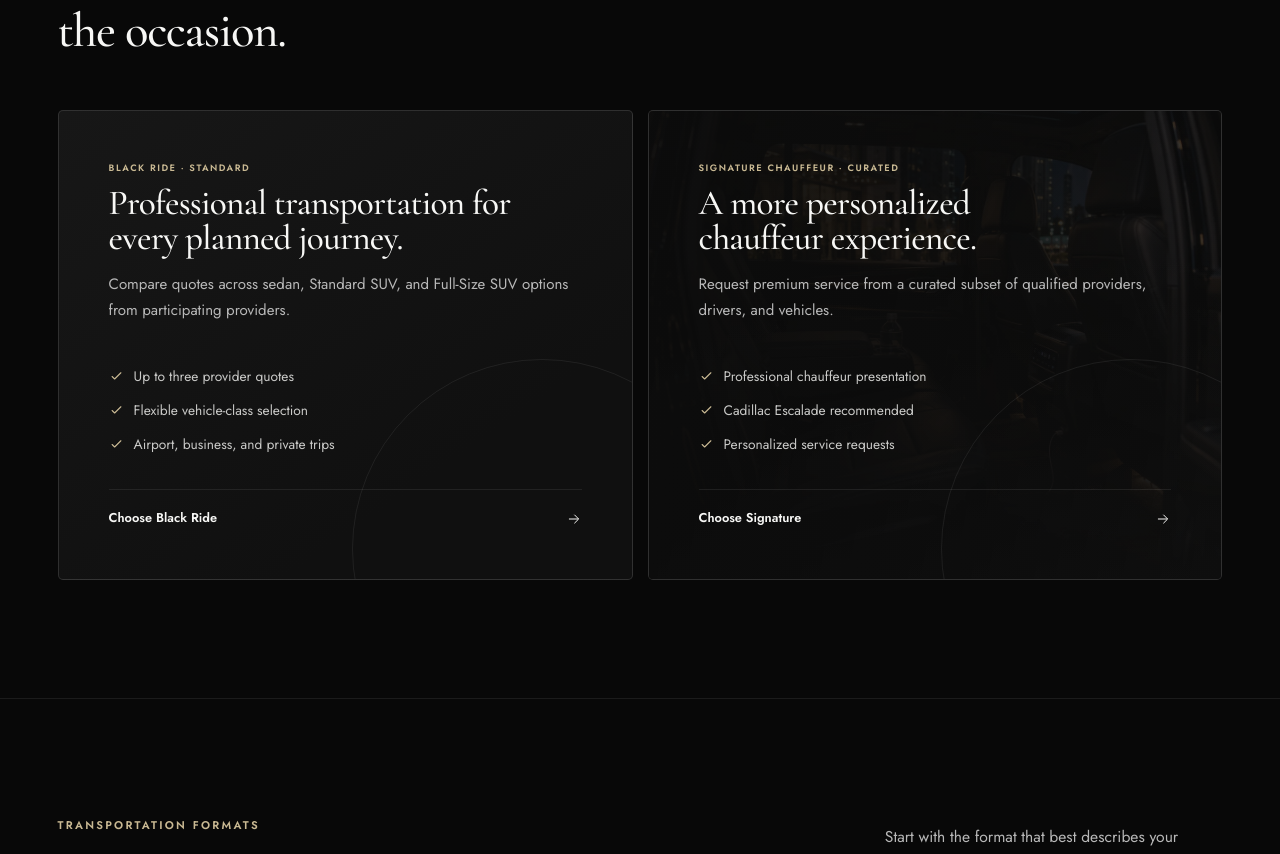
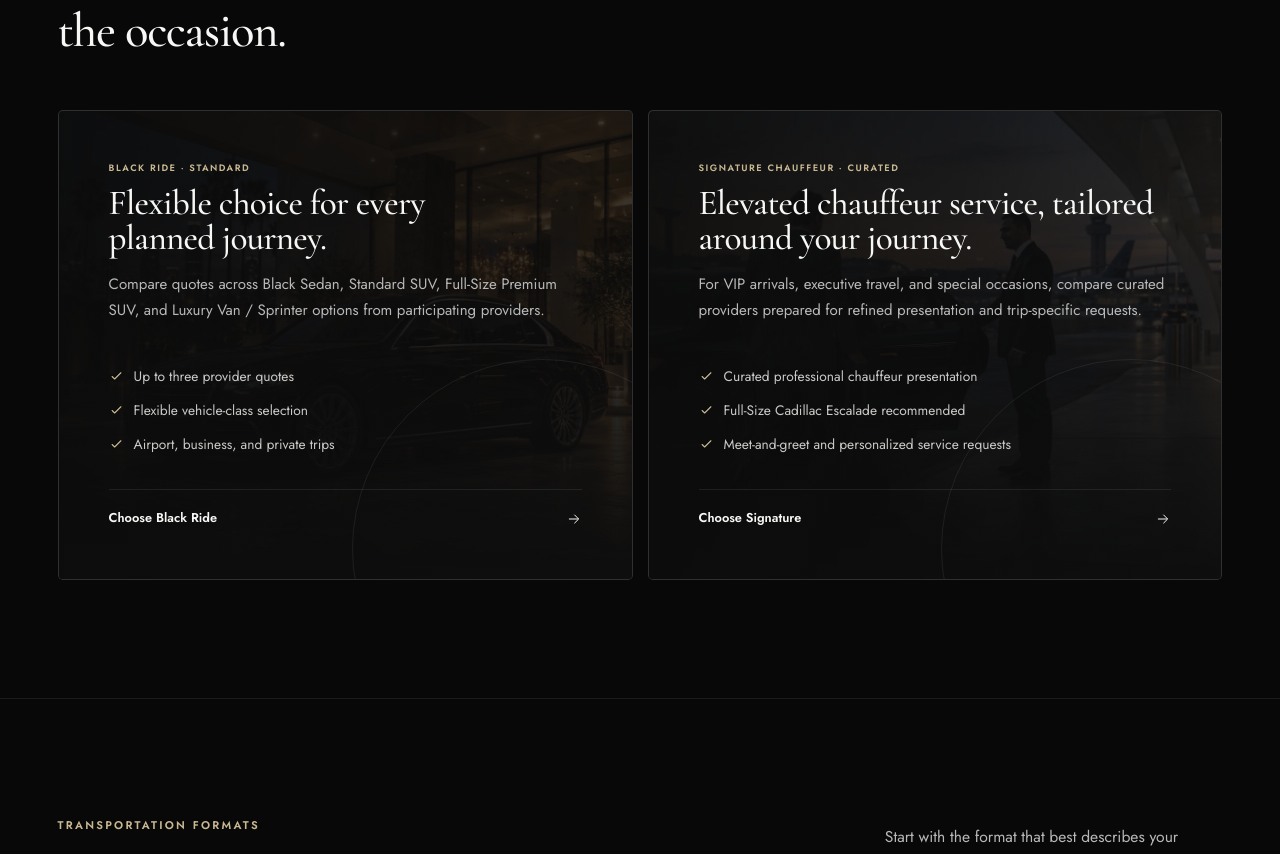
Before and after one commit to Jacob0693/regiarides, a Next.js app: page / in a window 1280 px wide. Shown: the part 1135-1989 px from the top of the page. Built offline with nearby package versions, Linux system fonts and the light colour scheme.

Commit message:
Clarify service levels with chauffeur imagery

```diff
--- a/src/app/globals.css
+++ b/src/app/globals.css
@@ -59,7 +59,7 @@
 .section-intro h2,.vehicle-heading h2,.trust-section h2,.final-cta h2{margin:0;font-size:clamp(2.85rem,3.8vw,4.25rem);font-weight:500;letter-spacing:-.025em;line-height:1}
 .section-intro>p,.vehicle-heading>p:last-child,.trust-copy>p{margin:0;color:var(--muted);font-size:.98rem;line-height:1.75}
 .level-grid{display:grid;grid-template-columns:1fr 1fr;gap:15px}.level-card{position:relative;display:grid;min-height:470px;grid-template-rows:1fr auto auto;padding:clamp(30px,4vw,50px);overflow:hidden;border:1px solid var(--line);border-radius:5px;background:linear-gradient(145deg,#171717,#101010 72%)}
-.level-card:after{position:absolute;z-index:2;right:-100px;bottom:-160px;width:380px;height:380px;border:1px solid rgba(255,255,255,.07);border-radius:50%;content:""}.level-card-signature{background:#111}.level-card-image{z-index:0;object-fit:cover;object-position:center;opacity:.46}.level-card-signature:before{position:absolute;z-index:1;inset:0;background:linear-gradient(100deg,rgba(12,12,12,.95) 0%,rgba(12,12,12,.82) 48%,rgba(12,12,12,.5) 100%),linear-gradient(to top,#111 0%,transparent 72%);content:""}.level-card-signature>:not(.level-card-image){position:relative;z-index:2}
+.level-card:after{position:absolute;z-index:2;right:-100px;bottom:-160px;width:380px;height:380px;border:1px solid rgba(255,255,255,.07);border-radius:50%;content:""}.level-card-standard,.level-card-signature{background:#111}.level-card-image{z-index:0;object-fit:cover;object-position:center;opacity:.46}.level-card-standard .level-card-image{object-position:center 62%}.level-card-signature .level-card-image{object-position:center}.level-card-standard:before,.level-card-signature:before{position:absolute;z-index:1;inset:0;background:linear-gradient(100deg,rgba(12,12,12,.96) 0%,rgba(12,12,12,.82) 50%,rgba(12,12,12,.54) 100%),linear-gradient(to top,#111 0%,transparent 72%);content:""}.level-card-standard>:not(.level-card-image),.level-card-signature>:not(.level-card-image){position:relative;z-index:2}
 .level-card h3{max-width:520px;margin:9px 0 17px;font-size:clamp(2.2rem,2.75vw,3.15rem);font-weight:500;letter-spacing:-.02em;line-height:1}.level-card div>p:last-child{max-width:520px;margin:0;color:var(--muted);font-size:.94rem;line-height:1.7}
 .level-card ul{display:grid;gap:12px;margin:36px 0 34px;padding:0;list-style:none}.level-card li,.trust-points span{display:flex;align-items:center;gap:10px;color:#cacac8;font-size:.86rem}
 .level-card li svg,.trust-points svg{width:15px;fill:none;stroke:var(--accent);stroke-linecap:round;stroke-linejoin:round;stroke-width:1.7}.level-card>a{position:relative;z-index:1;display:flex;align-items:center;justify-content:space-between;padding-top:18px;border-top:1px solid var(--line-soft);font-size:.8rem;font-weight:620}
--- a/src/app/page.tsx
+++ b/src/app/page.tsx
@@ -110,15 +110,16 @@
           <p className="eyebrow">TWO WAYS TO RIDE</p><h2>Choose the level of service that matches the occasion.</h2>
         </div>
         <div className="level-grid">
-          <article className="level-card">
-            <div><p className="card-kicker">BLACK RIDE · STANDARD</p><h3>Professional transportation for every planned journey.</h3><p>Compare quotes across sedan, Standard SUV, and Full-Size SUV options from participating providers.</p></div>
+          <article className="level-card level-card-standard">
+            <Image className="level-card-image" src="/images/regia-black-sedan.webp" alt="Black executive sedan ready for a prearranged Black Ride" fill sizes="(max-width: 760px) 100vw, 50vw" />
+            <div><p className="card-kicker">BLACK RIDE · STANDARD</p><h3>Flexible choice for every planned journey.</h3><p>Compare quotes across Black Sedan, Standard SUV, Full-Size Premium SUV, and Luxury Van / Sprinter options from participating providers.</p></div>
             <ul><li><CheckIcon /> Up to three provider quotes</li><li><CheckIcon /> Flexible vehicle-class selection</li><li><CheckIcon /> Airport, business, and private trips</li></ul>
             <a href="#quote-entry">Choose Black Ride <ArrowIcon /></a>
           </article>
           <article className="level-card level-card-signature">
-            <Image className="level-card-image" src="/images/regia-signature-cabin.webp" alt="Premium black SUV passenger cabin prepared for Signature Chauffeur service" fill sizes="(max-width: 760px) 100vw, 50vw" />
-            <div><p className="card-kicker">SIGNATURE CHAUFFEUR · CURATED</p><h3>A more personalized chauffeur experience.</h3><p>Request premium service from a curated subset of qualified providers, drivers, and vehicles.</p></div>
-            <ul><li><CheckIcon /> Professional chauffeur presentation</li><li><CheckIcon /> Cadillac Escalade recommended</li><li><CheckIcon /> Personalized service requests</li></ul>
+            <Image className="level-card-image" src="/images/regia-airport-chauffeur.webp" alt="Professional chauffeur in a suit welcoming a passenger beside a black vehicle" fill sizes="(max-width: 760px) 100vw, 50vw" />
+            <div><p className="card-kicker">SIGNATURE CHAUFFEUR · CURATED</p><h3>Elevated chauffeur service, tailored around your journey.</h3><p>For VIP arrivals, executive travel, and special occasions, compare curated providers prepared for refined presentation and trip-specific requests.</p></div>
+            <ul><li><CheckIcon /> Curated professional chauffeur presentation</li><li><CheckIcon /> Full-Size Cadillac Escalade recommended</li><li><CheckIcon /> Meet-and-greet and personalized service requests</li></ul>
             <a href="#quote-entry">Choose Signature <ArrowIcon /></a>
           </article>
         </div>
```
